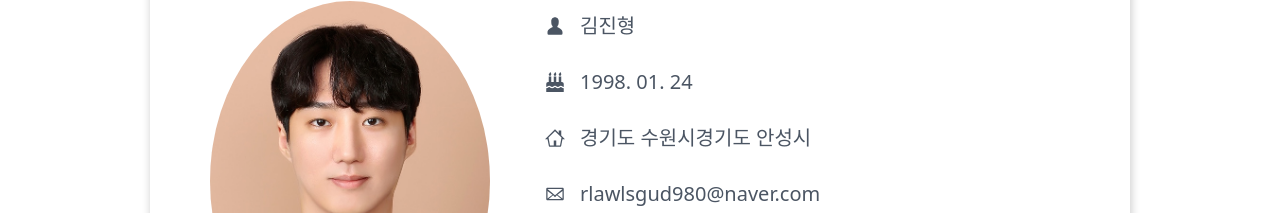
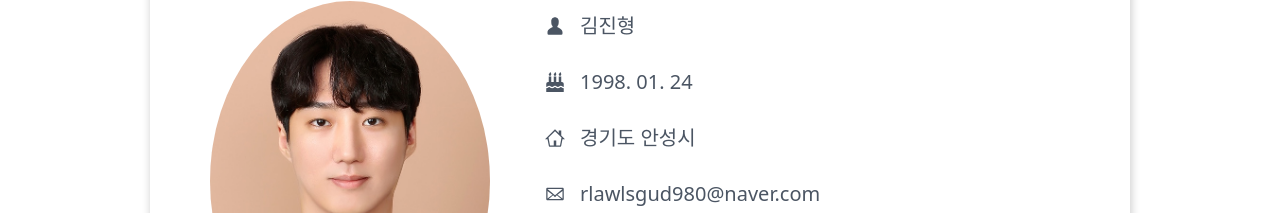
Before and after one commit to imk-jinh/next_portfolio, a Next.js app: page /about in a window 1280 px wide. Shown: the part 356-569 px from the top of the page. Built offline with nearby package versions, Linux system fonts and the light colour scheme.

Commit message:
주소 수정

```diff
--- a/pages/about.js
+++ b/pages/about.js
@@ -61,7 +61,6 @@ export default function About() {
                       d="M16 9l-3-3V2h-2v2L8 1 0 9h2l1 5c0 .55.45 1 1 1h8c.55 0 1-.45 1-1l1-5h2zm-4 5H9v-4H7v4H4L2.81 7.69 8 2.5l5.19 5.19L12 14z"
                     ></path>
                   </svg>
-                  <span>경기도 수원시</span>
                   <span>경기도 안성시</span>
                 </li>
                 <li>
```
